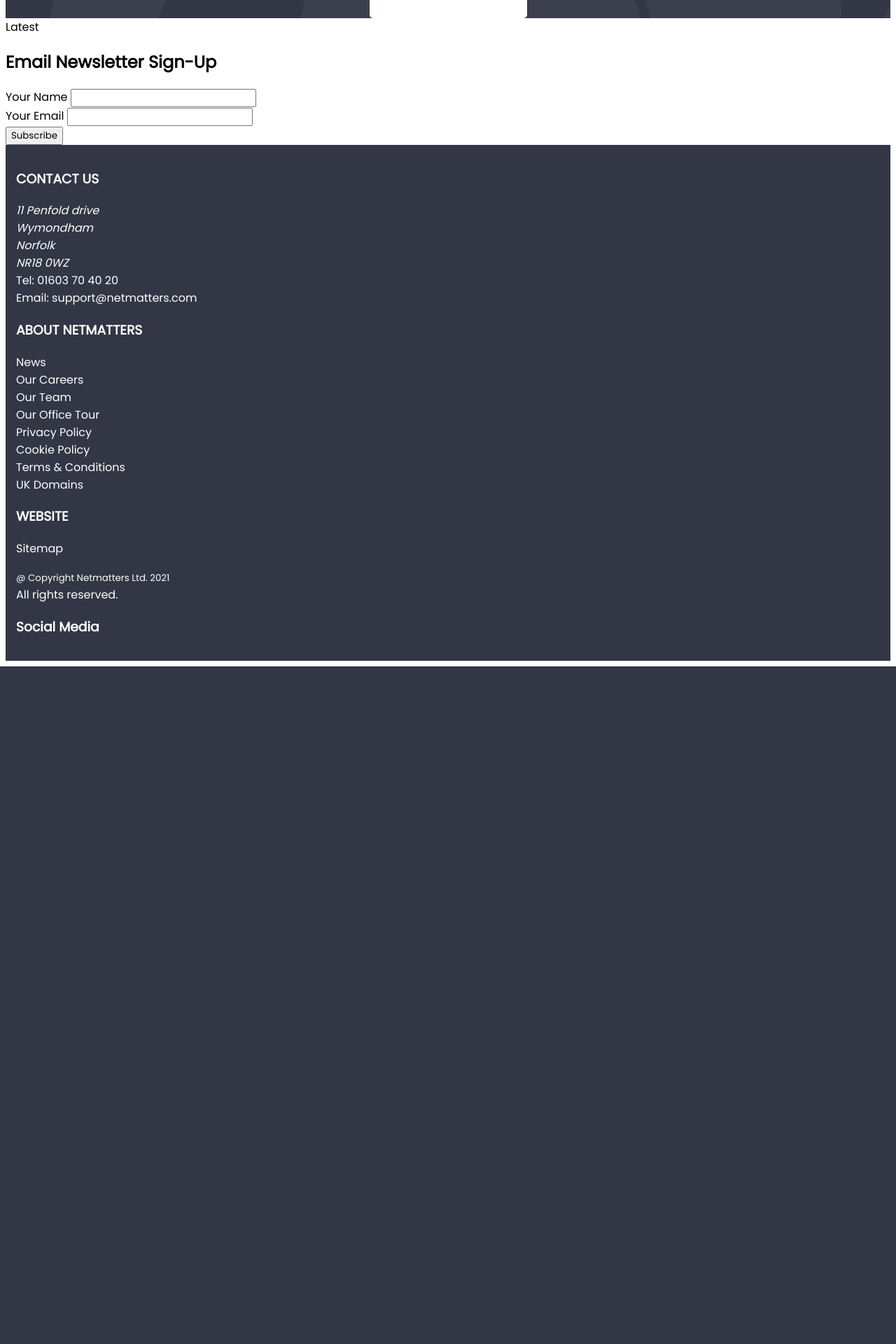
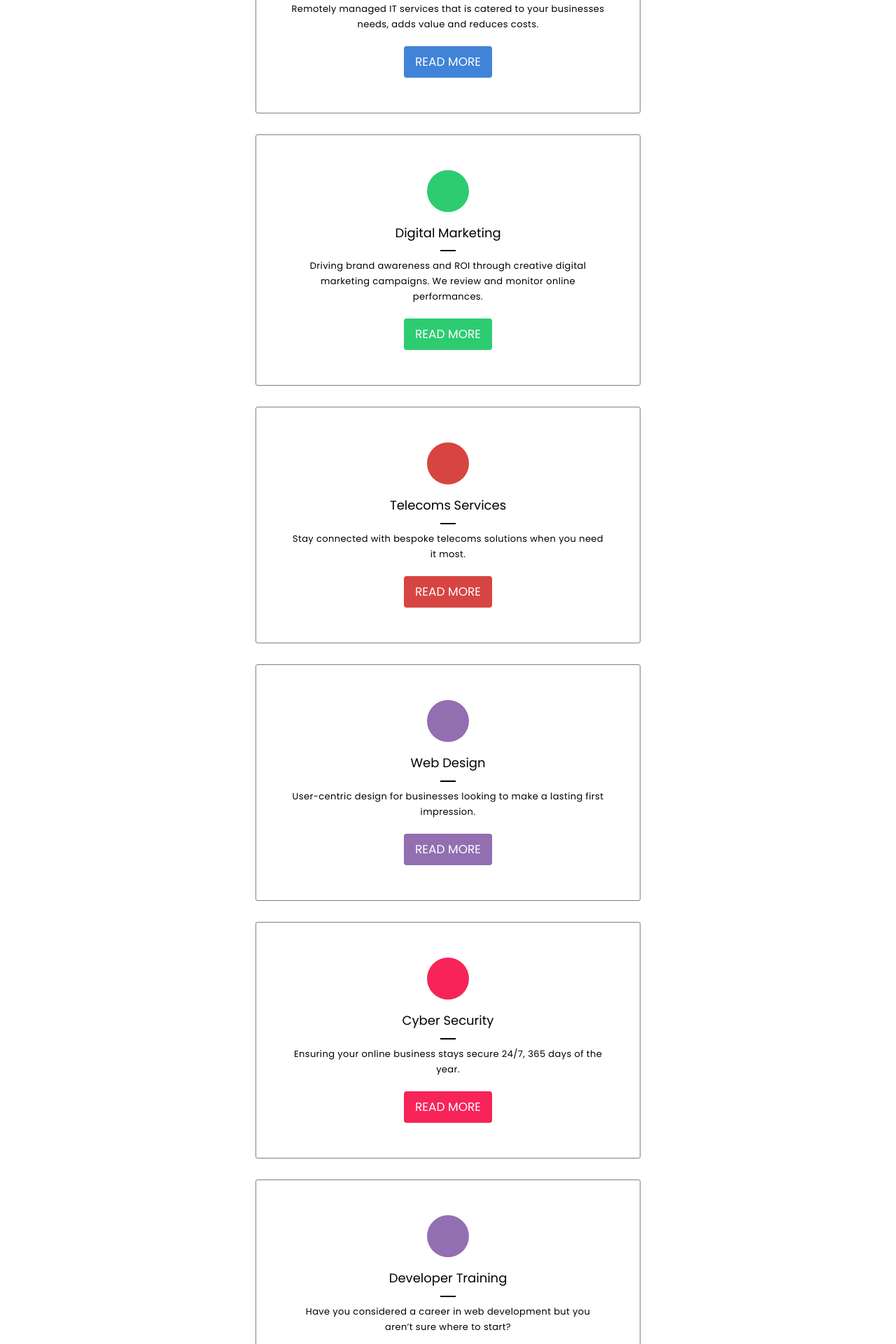
Before and after one commit to Hexagonsun70/HTML-CSS-REFLECTION, a PHP site: page / in a window 1280 px wide. Shown: the part 1754-3674 px from the top of the page at 70% size. Before the commit the page ends 2706 px from the top, so only its background shows below. Run offline with PHP 8.4, Linux system fonts and the light colour scheme; some libraries are stand-ins or nearby versions.

Commit message:
Lot of refactoring and css to organise info blocks.

```diff
--- a/index.html
+++ b/index.html
@@ -13,9 +13,9 @@
 <body>
   <header>
     <div id="header-flex">
-      <div id="logo">
-        <img src="img/logo.png" alt="netmatters-logo">
-      </div>
+        <div id="logo">
+          <img src="img/logo.png" alt="netmatters-logo">
+        </div>
       <div class="phone-box">
         <a href="tel:016-037-04020">
           <img src="img/icon/phone.png" alt="phone">
@@ -23,13 +23,13 @@
       </div>
       <div class="burger-box">
         <img id="burger" src="img/icon/burger.svg" alt="burger-menu">
-        <span id="burger-span">menu</span>
       </div>
     </div>
     <input class="search" type="text" placeholder="Search..." name="search-bar">
   </header>
 
   <main>
+
     <div class="carousel">
 
       <div class="caro-item" >
@@ -153,16 +153,149 @@
       </div>
     </div>
 
-      <div>
-        <div></div>
-        <div></div>
-        <div></div>
-        <div></div>
-        <div></div>
-        <div></div>
-        <div></div>
+  </main>
+
+<!--
+  Carousel End
+ -->
+
+      <div class="info-boxes">
+
+        <a class="info-anchor" href="https://www.netmatters.co.uk/bespoke-software">
+         <div <div class="info-box">
+           <div class="info-icon" id="info-icon1">
+             <img src="" alt="">
+           </div>
+           <h2>Bespoke Software</h2>
+           <div class="line"></div>
+           <span class="text-span">
+             Tailored software solutions to improve business productivity and
+             online profits. Our expert team will ensure a software solution.
+           </span>
+           <div class="read-more" id="read-more1">
+             <div class="read-text">
+               Read more
+             </div>
+           </div>
+         </div>
+        </a>
+
+        <a class="info-anchor" href="https://www.netmatters.co.uk/it-support">
+          <div class="info-box">
+            <div class="info-icon" id="info-icon2">
+              <img src="" alt="">
+            </div>
+            <h2>IT Support</h2>
+            <div class="line"></div>
+            <span class="text-span">
+              Remotely managed IT services that is catered to your businesses
+              needs, adds value and reduces costs.
+            </span>
+            <div class="read-more" id="read-more2">
+              <div class="read-text">
+                Read more
+              </div>
+            </div>
+          </div>
+        </a>
+
+        <a class="info-anchor" href="https://www.netmatters.co.uk/digital-marketing">
+          <div <div class="info-box">
+            <div class="info-icon" id="info-icon3">
+              <img src="" alt="">
+            </div>
+            <h2>Digital Marketing</h2>
+            <div class="line"></div>
+            <span class="text-span">
+              Driving brand awareness and ROI through creative digital marketing
+              campaigns. We review and monitor online performances.
+            </span>
+            <div class="read-more" id="read-more3">
+              <div class="read-text">
+                Read more
+              </div>
+            </div>
+          </div>
+        </a>
+
+        <a class="info-anchor" href="https://www.netmatters.co.uk/telecoms-services">
+          <div <div class="info-box">
+            <div class="info-icon" id="info-icon4">
+              <img src="" alt="">
+            </div>
+            <h2>Telecoms Services</h2>
+            <div class="line"></div>
+            <span class="text-span">
+              Stay connected with bespoke telecoms solutions when you need it
+              most.
+            </span>
+            <div class="read-more" id="read-more4">
+              <div class="read-text">
+                Read more
+              </div>
+            </div>
+          </div>
+        </a>
+
+        <a class="info-anchor" href="https://www.netmatters.co.uk/web-design">
+          <div <div class="info-box">
+            <div class="info-icon" id="info-icon5">
+              <img src="" alt="">
+            </div>
+            <h2>Web Design</h2>
+            <div class="line"></div>
+            <span class="text-span">
+              User-centric design for businesses looking to make a lasting first
+              impression.
+            </span>
+            <div class="read-more" id="read-more5">
+              <div class="read-text">
+                Read more
+              </div>
+            </div>
+          </div>
+        </a>
+
+        <a class="info-anchor" href="https://www.netmatters.co.uk/cyber-security">
+          <div <div class="info-box">
+            <div class="info-icon" id="info-icon6">
+              <img src="" alt="">
+            </div>
+            <h2>Cyber Security</h2>
+            <div class="line"></div>
+            <span class="text-span">
+              Ensuring your online business stays secure 24/7, 365 days of the
+              year.
+            </span>
+            <div class="read-more" id="read-more6">
+              <div class="read-text">
+                Read more
+              </div>
+            </div>
+          </div>
+        </a>
+
+        <a class="info-anchor" href="https://www.netmatters.co.uk/scs-web-developer-course">
+          <div <div class="info-box">
+            <div class="info-icon" id="info-icon7">
+              <img src="" alt="">
+            </div>
+            <h2>Developer Training</h2>
+            <div class="line"></div>
+            <span class="text-span">
+              Have you considered a career in web development but you aren’t
+              sure where to start?
+            </span>
+            <div class="read-more" id="read-more7">
+              <div class="read-text">
+                Read more
+              </div>
+            </div>
+          </div>
+        </a>
+
       </div>
-  </main>
+
 
   <aside>
     <div class="nm-info">
@@ -200,12 +333,78 @@
   </aside>
 
   <section class="news">
-    <div>
-      Latest
+    <div class="">
+      <span>
+        Latest
+      </span>
     </div>
-    <div></div>
-    <div></div>
-    <div></div>
+
+    <div class="news-block">
+      <div class="background">
+        <img src="" alt="">
+      </div>
+      <div class="news-info">
+        <h3></h3>
+        <span></span>
+        <div class="read-more news1">
+        </div>
+      </div>
+
+      <hr>
+
+      <div class="news-footer">
+        <div class="mini-logo">
+          <img src="" alt="">
+        </div>
+        <h4></h4>
+        <span></span>
+      </div>
+    </div>
+
+    <div class="news-block">
+      <div class="background">
+        <img src="" alt="">
+      </div>
+      <div class="news-info">
+        <h3></h3>
+        <span></span>
+        <div class="read-more news2">
+        </div>
+      </div>
+
+      <hr>
+
+      <div class="news-footer">
+        <div class="mini-logo">
+          <img src="" alt="">
+        </div>
+        <h4></h4>
+        <span></span>
+      </div>
+    </div>
+
+    <div class="news-block">
+      <div class="background">
+        <img src="" alt="">
+      </div>
+      <div class="news-info">
+        <h3></h3>
+        <span></span>
+        <div class="read-more news3">
+        </div>
+      </div>
+
+      <hr>
+
+      <div class="news-footer">
+        <div class="mini-logo">
+          <img src="" alt="">
+        </div>
+        <h4></h4>
+        <span></span>
+      </div>
+    </div>
+
   </section>
 
   <section class="sign-up">
--- a/styles.css
+++ b/styles.css
@@ -1,3 +1,54 @@
+/* http://meyerweb.com/eric/tools/css/reset/
+   v2.0 | 20110126
+   License: none (public domain)
+*/
+
+html, body, div, span, applet, object, iframe,
+h1, h2, h3, h4, h5, h6, p, blockquote, pre,
+a, abbr, acronym, address, big, cite, code,
+del, dfn, em, img, ins, kbd, q, s, samp,
+small, strike, strong, sub, sup, tt, var,
+b, u, i, center,
+dl, dt, dd, ol, ul, li,
+fieldset, form, label, legend,
+table, caption, tbody, tfoot, thead, tr, th, td,
+article, aside, canvas, details, embed,
+figure, figcaption, footer, header, hgroup,
+menu, nav, output, ruby, section, summary,
+time, mark, audio, video {
+	margin: 0;
+	padding: 0;
+	border: 0;
+	font-size: 100%;
+	font: inherit;
+	vertical-align: baseline;
+}
+/* HTML5 display-role reset for older browsers */
+article, aside, details, figcaption, figure,
+footer, header, hgroup, menu, nav, section {
+	display: block;
+}
+body {
+	line-height: 1;
+}
+ol, ul {
+	list-style: none;
+}
+blockquote, q {
+	quotes: none;
+}
+blockquote:before, blockquote:after,
+q:before, q:after {
+	content: '';
+	content: none;
+}
+table {
+	border-collapse: collapse;
+	border-spacing: 0;
+}
+
+/* /CSS reset */
+
 @font-face {
   font-family: poppins;
   src: url(fonts/poppins-v15-latin-regular.woff2);
@@ -5,7 +56,6 @@
 
 * {
   box-sizing: border-box;
-  font-family: poppins;
 }
 
 /* Selectors */
@@ -105,6 +160,140 @@
 }
 
   /* /Carousel */
+
+  /* Info Boxes */
+
+.info-boxes {
+  position: relative;
+  display: flex;
+  flex-flow: row wrap;
+  justify-content: center;
+  align-items: center;
+
+
+}
+
+.info-anchor {
+  box-sizing: border-box;
+  flex: 1;
+  flex-basis: 100%;
+  display: flex;
+  justify-content: center;
+  align-items: center;
+}
+
+.info-box {
+  font-family: poppins;
+  color: black;
+  position: relative;
+  display: flex;
+  flex-flow: row wrap;
+  justify-content: center;
+  align-items: center;
+  margin: 30px 0 0;
+  padding: 50px;
+  border: 1px solid grey;
+  max-width: 550px;
+  border-radius: 3px;
+}
+
+.info-icon {
+  background-color: white;
+  width: 60px;
+  height: 60px;
+  border-radius: 50%
+  flex: 1;
+  border-radius: 50%;
+  margin-bottom: 20px;
+}
+
+h2 {
+  flex: 1;
+  flex-basis: 100%;
+  text-align: center;
+  padding-bottom: 15px;
+  font-style: normal;
+  font-size: 18px;
+  line-height: 19.8px;
+}
+
+.line {
+  flex: 0;
+  flex-basis: 5%;
+  border: 1px solid black;
+  margin-bottom: 10px;
+}
+
+.text-span {
+  text-align: center;
+  font-size: 13px;
+  line-height: 22px;
+  letter-spacing: 0.4px;
+  margin-bottom: 20px;
+  flex-basis: 100%;
+}
+
+.read-more {
+  flex: 0.2;
+  flex-basis: 10%;
+  height: 45px;
+  border-radius: 4px;
+  background-color: #926fb1;
+  display: flex;
+  justify-content: center;
+  align-items: center;
+  font-size: 17px;
+  line-height: 35px;
+  letter-spacing: 0.4;
+  text-transform: uppercase;
+  color: white;
+}
+
+
+
+/*
+  Carousel/Info-box button palette:
+    #926fb1 Web Design (developer Training)
+    #4183d7 IT support
+    #D64541 Telecoms Services
+    #67809F Bespoke
+    #2ECC71 Digital Marketing
+    #F62459 Cyber Security
+ */
+
+#info-icon1, #read-more1 {
+  background-color: #67809F;
+}
+
+#info-icon2, #read-more2{
+  background-color: #4183d7;
+}
+
+#info-icon3, #read-more3 {
+  background-color: #2ECC71;
+}
+
+#info-icon4, #read-more4 {
+  background-color: #D64541;
+}
+
+#info-icon5, #read-more5 {
+  background-color: #926fb1;
+}
+
+#info-icon6, #read-more6 {
+  background-color: #F62459;
+}
+
+#info-icon7, #read-more7 {
+  background-color: #926fb1;
+}
+
+.info-anchor:hover{
+  #info-icon1. #readmore1 {
+
+  }
+}
 
   /* about section */
 
```
Also changed, not shown: other parts of styles.css (+60 -23 lines).
